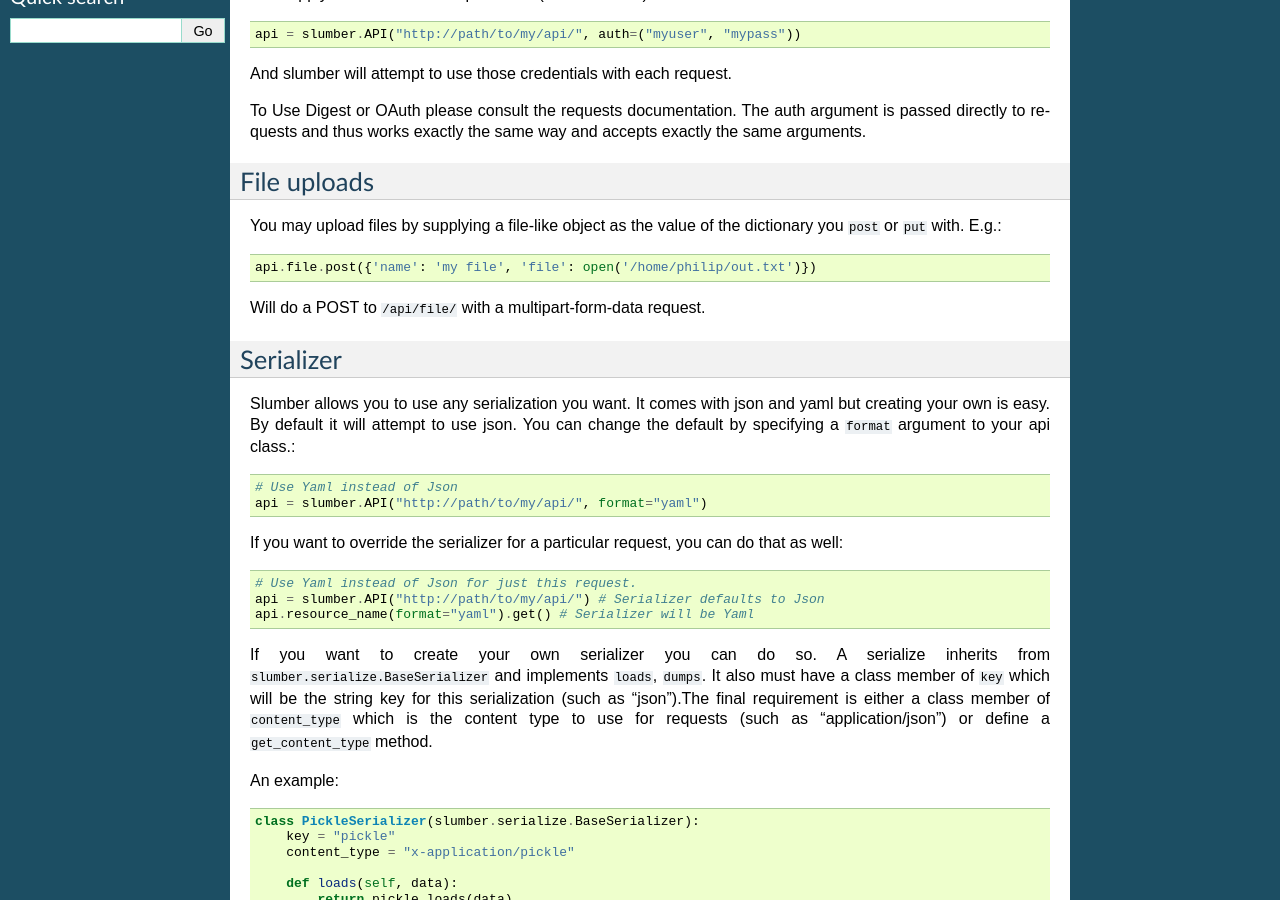
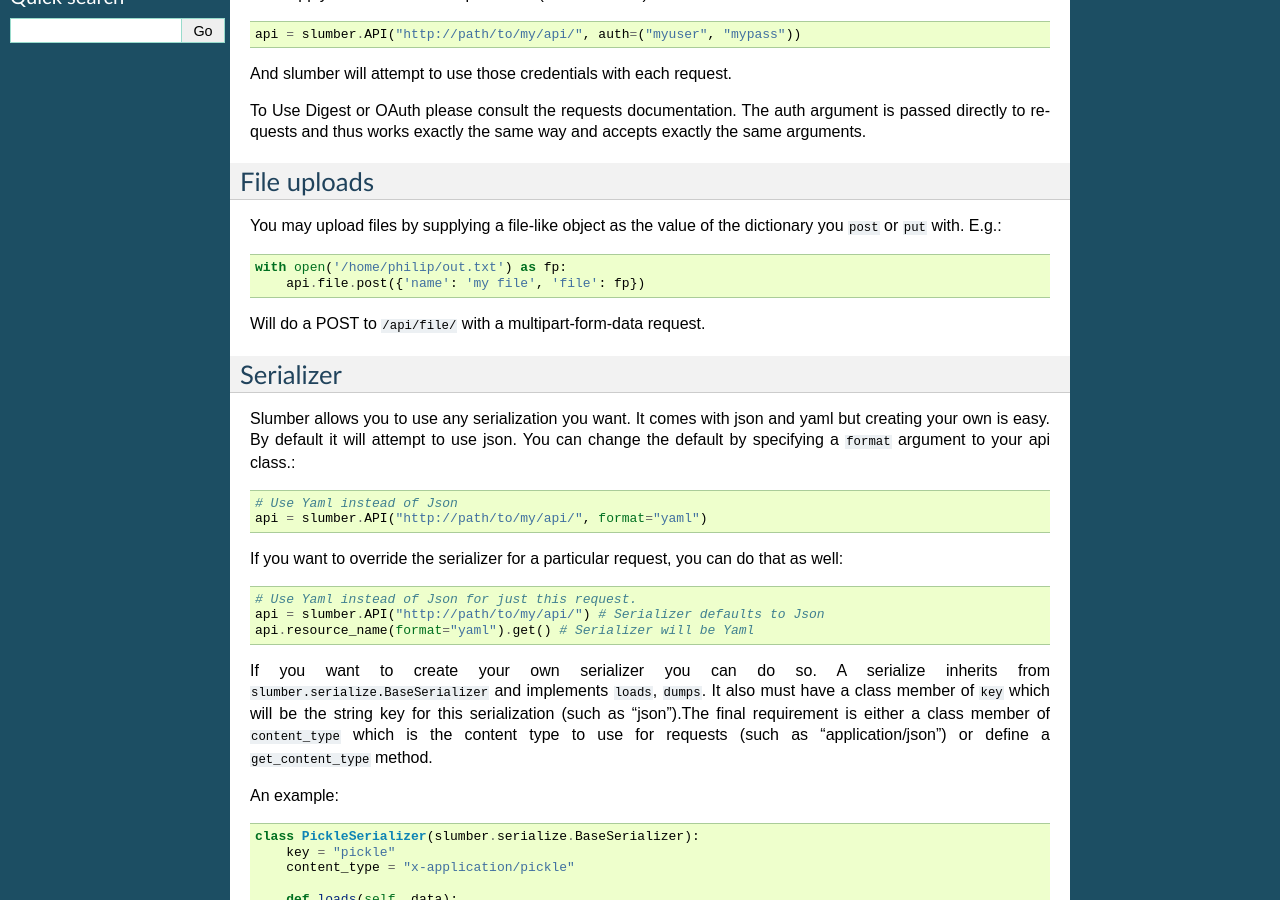
Before and after one commit to samgiles/slumber, a Sphinx documentation site: the page built from docs/options.rst, in a window 1280 px wide and 900 px high, scrolled down 394 px. Built offline with Sphinx 7.4.7, drawn with Linux system fonts in a browser that asks for light colours; pages that are not in the unit, such as notebooks, are missing from menus.

Commit message:
Best practice: close file object in example

```diff
--- a/docs/options.rst
+++ b/docs/options.rst
@@ -35,7 +35,8 @@
 You may upload files by supplying a file-like object as the value of the
 dictionary you ``post`` or ``put`` with.  E.g.::
 
-    api.file.post({'name': 'my file', 'file': open('/home/philip/out.txt')})
+    with open('/home/philip/out.txt') as fp:
+        api.file.post({'name': 'my file', 'file': fp})
 
 Will do a POST to ``/api/file/`` with a multipart-form-data request.
 
```
